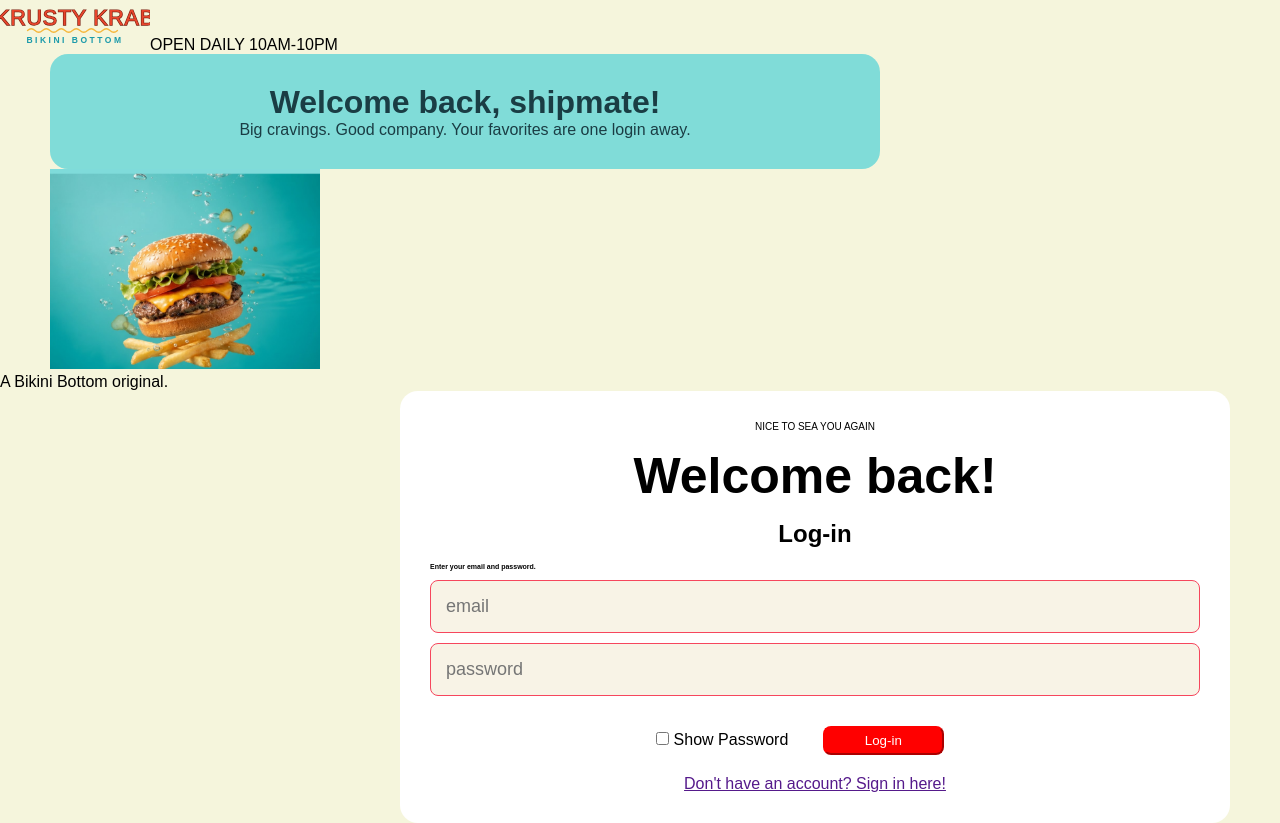
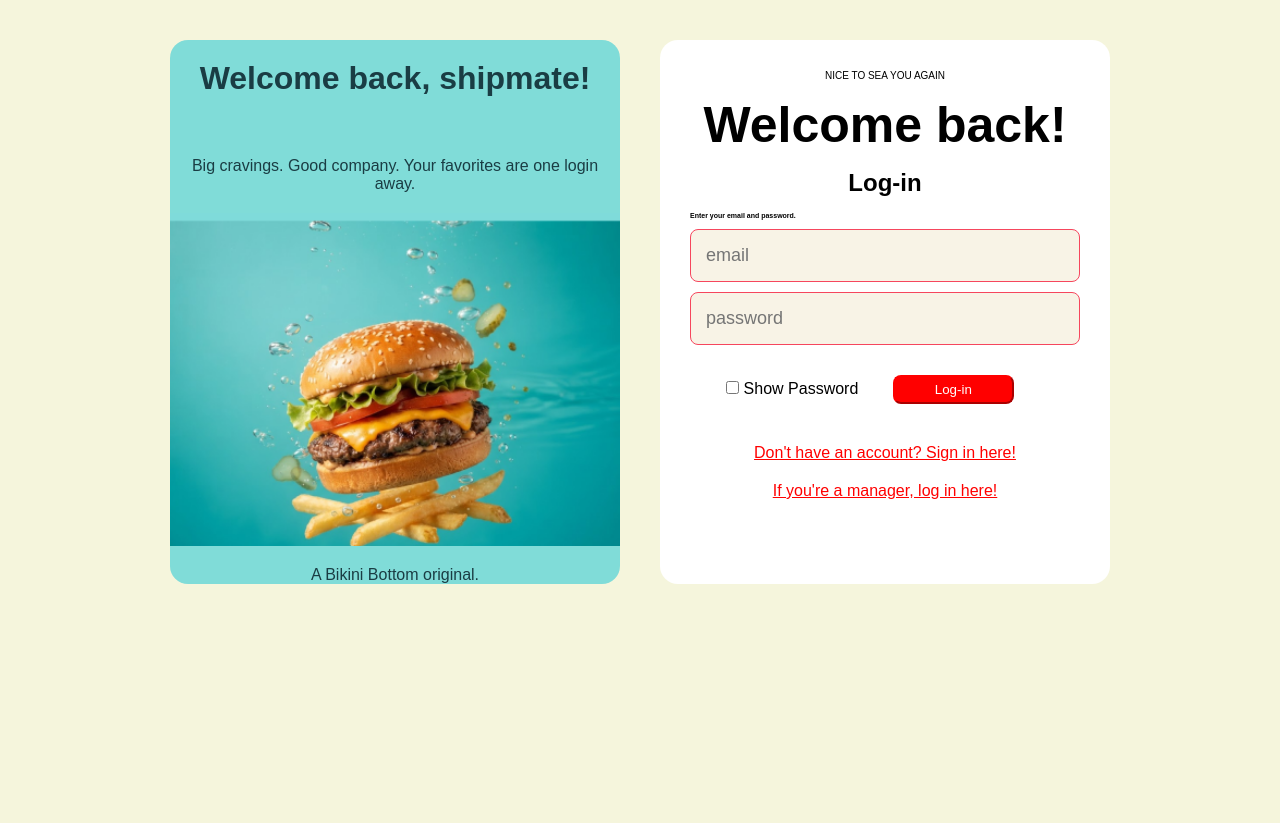
Before and after one commit to adriamtapiaciprian/CSET_Final, a plain HTML site: page index.html in a window 1280 px wide. After the commit the page ends 800 px from the top, so only its background shows below. Drawn offline with Linux system fonts and the light colour scheme; a web font is replaced by a local one.

Commit message:
login page finished product

```diff
--- a/index.html
+++ b/index.html
@@ -8,15 +8,12 @@
     <link href="https://fonts.cdnfonts.com/css/spongeboy-me-bob" rel="stylesheet">
 </head>
 <body>
-    <header class="header"><img class="headerImage" src="images/krusty-krab-logo.svg" alt="">OPEN DAILY 10AM-10PM</header>
-
+    <div class="customerLogin">
     <div class="ad">
         <div class="greetings">
             <h1>Welcome back, shipmate!</h1>
             <p>Big cravings. Good company. Your favorites are one login away.</p>
             </div>
-        </div>
-        <div class="adImage">
             <img class="burgerPic" src="images/Screenshot 2026-11-18 095930.png" alt="">
             <p>A Bikini Bottom original.</p>
         </div>
@@ -45,6 +42,8 @@
             <input type="submit" value="Log-in" class="btn-solid">
         </form>
         <a href="">Don't have an account? Sign in here!</a>
+        <a href="">If you're a manager, log in here!</a>
+    </div>
     </div>
 
 
--- a/styles.css
+++ b/styles.css
@@ -5,27 +5,27 @@
 }
 
 /* log in page */
+
+.customerLogin{
+    display: flex;
+    justify-content: center;
+    align-items: stretch;
+    gap: 40px;
+    padding: 40px;
+}
+
 body{
     background-color: beige;
     font-family: 'Spongeboy Me Bob', sans-serif;
-}
-
-/* .header{
-
-} */
-
-.headerImage{
-    height: 50px;
 }
 
 /* actual log in box */
 .loginBox{
     background-color: white;
     padding: 30px;
-    margin-left: 400px;
     text-align: center;
     border-radius: 18px;
-    margin-right: 50px;
+    width: 450px;
 }
 
 .loginBox p{
@@ -75,22 +75,41 @@ body{
     text-align: center;
     margin: 20px 30px 20px 30px;
     font-family: 'Spongeboy Me Bob', sans-serif;
+
+}
+
+.btn-solid:hover{
+    cursor: pointer;
+    background-color: darkred;
+}
+
+.login-logup a{
+    color: red;
+    display: block;
+    margin-top: 20px;
 }
 
 /* ad next to the login box */
 .ad{
     background-color: rgb(128, 220, 216);
     color: rgb(26, 61, 68);
-    padding: 30px;
-    margin-right: 400px;
     text-align: center;
     border-radius: 18px;
-    margin-left: 50px;
+    overflow: hidden;
+    width: 450px;
+    padding-top: 20px;
 }
 
-.adImage{}
+.greetings h1{
+    padding-bottom: 40px;
+}
+
+.greetings p{
+    padding: 20px;
+}
 
 .burgerPic{
-    width: 270px;
-    margin-left: 50px;
+    display: block;
+    width: 100%;
+    padding-bottom: 20px
 }
```
